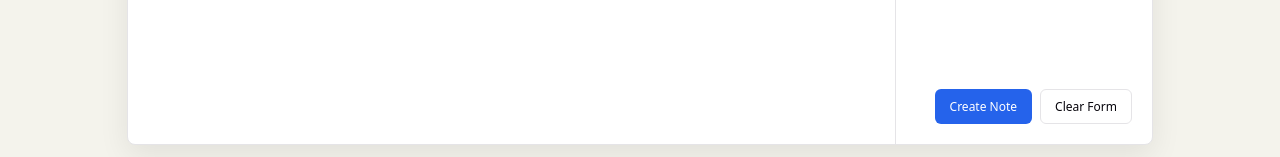
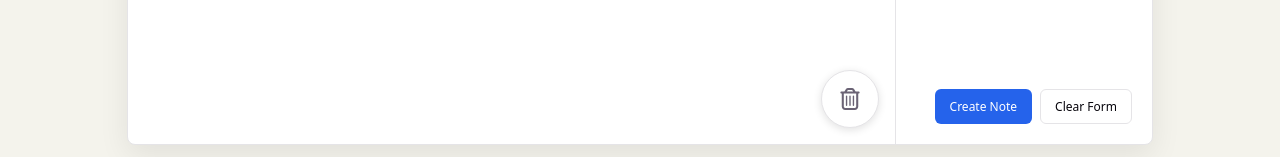
Before and after one commit to julianarana/stickynotes, a React (Vite) app: page / in a window 1280 px wide. Shown: the part 640-797 px from the top of the page. Built offline with nearby package versions, Linux system fonts and the light colour scheme.

Commit message:
Adds comments to the complex canvas, adds the functions in useCallbacks and comments to the functions so it is easier to follow

```diff
--- a/src/components/Notes/Canvas/Canvas.css
+++ b/src/components/Notes/Canvas/Canvas.css
@@ -4,3 +4,32 @@
   height: 100%;
   overflow: hidden;
 }
+
+.canvas-trash {
+  position: absolute;
+  right: 16px;
+  bottom: 16px;
+  z-index: 0;
+  width: 56px;
+  height: 56px;
+  border-radius: 50%;
+  display: flex;
+  align-items: center;
+  justify-content: center;
+  background: var(--bg);
+  border: 1px solid var(--border);
+  color: var(--text);
+  box-shadow: 0 2px 8px rgba(0, 0, 0, 0.12);
+  pointer-events: none;
+  transition:
+    background 0.15s,
+    color 0.15s,
+    transform 0.15s;
+}
+
+.canvas-trash--active {
+  background: #ef4444;
+  border-color: #ef4444;
+  color: #fff;
+  transform: scale(1.12);
+}
--- a/src/components/Notes/Canvas/Canvas.tsx
+++ b/src/components/Notes/Canvas/Canvas.tsx
@@ -1,5 +1,6 @@
-import { useRef } from "react";
+import { useCallback, useRef, useState } from "react";
 import type { PointerEvent } from "react";
+import { FaRegTrashCan } from "react-icons/fa6";
 import { MIN_STICKY_SIZE } from "../../../config/canvas";
 import type { Note } from "../../../types/note";
 import Sticky from "../Sticky";
@@ -13,6 +14,7 @@ interface CanvasProps {
   notes: Note[];
   onMoveNote: (id: string, x: number, y: number) => void;
   onResizeNote: (id: string, w: number, h: number) => void;
+  onRemoveNote: (id: string) => void;
 }
 
 interface DragState {
@@ -38,11 +40,46 @@ const resolveDragMode = (target: EventTarget | null): DragMode => {
   return corner ? { type: "resize", corner } : { type: "move" };
 };
 
-function Canvas({ notes, onMoveNote, onResizeNote }: CanvasProps) {
+function Canvas({
+  notes,
+  onMoveNote,
+  onResizeNote,
+  onRemoveNote,
+}: CanvasProps) {
   const canvasRef = useRef<HTMLDivElement>(null);
+  const trashRef = useRef<HTMLDivElement>(null);
   const dragRef = useRef<DragState | null>(null);
+  const overTrashRef = useRef(false);
+  const [isOverTrash, setIsOverTrash] = useState(false);
 
-  const handleDragStart = (e: PointerEvent<HTMLDivElement>, note: Note) => {
+  const setOverTrash = useCallback((over: boolean) => {
+    overTrashRef.current = over;
+    setIsOverTrash(over);
+  }, []);
+
+
+  // Calculates if the sticky being dragges is over the trash zone.
+  const isOverTrashZone = useCallback(
+    (rect: DOMRect, x: number, y: number, w: number, h: number) => {
+      const trash = trashRef.current;
+      if (!trash) return false;
+      const t = trash.getBoundingClientRect();
+      const tLeft = t.left - rect.left;
+      const tTop = t.top - rect.top;
+      return (
+        x < tLeft + t.width &&
+        x + w > tLeft &&
+        y < tTop + t.height &&
+        y + h > tTop
+      );
+    },
+    [],
+  );
+
+  // Callback for handling the drag start. Finds the mode of dragging (move or resizing)
+  // creates the reference for the note so that appluyMove can affect directly the Note.
+  const handleDragStart = useCallback(
+    (e: PointerEvent<HTMLDivElement>, note: Note) => {
       const canvas = canvasRef.current;
       if (!canvas) return;
       const rect = canvas.getBoundingClientRect();
@@ -57,26 +94,25 @@ function Canvas({ notes, onMoveNote, onResizeNote }: CanvasProps) {
         h: note.h,
       };
       e.currentTarget.setPointerCapture(e.pointerId);
-  };
+    },
+    [],
+  );
 
-  const applyMove = (
-    drag: DragState,
-    rect: DOMRect,
-    px: number,
-    py: number,
-  ) => {
+  // Updates the position of the sicky calculating the size of the sticky and the related position fo the mouse.
+  const applyMove = useCallback(
+    (drag: DragState, rect: DOMRect, px: number, py: number) => {
       const x = clamp(px - drag.offsetX, 0, rect.width - drag.w);
       const y = clamp(py - drag.offsetY, 0, rect.height - drag.h);
+      setOverTrash(isOverTrashZone(rect, x, y, drag.w, drag.h));
       onMoveNote(drag.id, Math.round(x), Math.round(y));
-  };
+    },
+    [isOverTrashZone, setOverTrash, onMoveNote],
+  );
 
-  const applyResize = (
-    drag: DragState,
-    corner: Corner,
-    rect: DOMRect,
-    px: number,
-    py: number,
-  ) => {
+  // This updates the size of the sticky being dragged. It calculates the new size based on the
+  //  corner being dragged and the position of the mouse.
+  const applyResize = useCallback(
+    (drag: DragState, corner: Corner, rect: DOMRect, px: number, py: number) => {
       const isNorth = corner[0] === "n";
       const isWest = corner[1] === "w";
       // The corner opposite the one being dragged stays fixed (the anchor).
@@ -99,12 +135,30 @@ function Canvas({ notes, onMoveNote, onResizeNote }: CanvasProps) {
 
       onResizeNote(drag.id, Math.round(w), Math.round(h));
       onMoveNote(drag.id, Math.round(x), Math.round(y));
-  };
+    },
+    [onResizeNote, onMoveNote],
+  );
 
-  const handleDragMove = (e: PointerEvent<HTMLDivElement>) => {
+    //Handler for the movement of the sticky. It calculates the position of the mouse
+  // calculates if is over the trash
+  // and decides whether is moving or resizing depending on the mode.
+  // This ends up calling the correct function to update the note's position or size.
+  const handleDragMove = useCallback(
+    (e: PointerEvent<HTMLDivElement>) => {
       const drag = dragRef.current;
       const canvas = canvasRef.current;
       if (!drag || !canvas) return;
+      // No button pressed means a pointer-up was missed while the pointer was
+      // off the sticky — abandon the drag so hovering back over it doesn't
+      // keep moving/resizing.
+      if (e.buttons === 0) {
+        if (e.currentTarget.hasPointerCapture(e.pointerId)) {
+          e.currentTarget.releasePointerCapture(e.pointerId);
+        }
+        dragRef.current = null;
+        setOverTrash(false);
+        return;
+      }
       const rect = canvas.getBoundingClientRect();
       const px = e.clientX - rect.left;
       const py = e.clientY - rect.top;
@@ -114,13 +168,26 @@ function Canvas({ notes, onMoveNote, onResizeNote }: CanvasProps) {
       } else {
         applyResize(drag, drag.mode.corner, rect, px, py);
       }
-  };
+    },
+    [applyMove, applyResize, setOverTrash],
+  );
 
-  const handleDragEnd = (e: PointerEvent<HTMLDivElement>) => {
-    if (!dragRef.current) return;
+
+  // Callback for handling the drag end. It checks if the sticky is over the trash zone and removes it if so.
+  // Finally clears the reference of the sticky.
+  const handleDragEnd = useCallback(
+    (e: PointerEvent<HTMLDivElement>) => {
+      const drag = dragRef.current;
+      if (!drag) return;
       e.currentTarget.releasePointerCapture(e.pointerId);
+      if (drag.mode.type === "move" && overTrashRef.current) {
+        onRemoveNote(drag.id);
+      }
       dragRef.current = null;
-  };
+      setOverTrash(false);
+    },
+    [onRemoveNote, setOverTrash],
+  );
 
   return (
     <div className="canvas" ref={canvasRef}>
@@ -133,6 +200,14 @@ function Canvas({ notes, onMoveNote, onResizeNote }: CanvasProps) {
           onDragEnd={handleDragEnd}
         />
       ))}
+      <div
+        ref={trashRef}
+        className={
+          isOverTrash ? "canvas-trash canvas-trash--active" : "canvas-trash"
+        }
+      >
+        <FaRegTrashCan size={22} />
+      </div>
     </div>
   );
 }
--- a/src/components/Notes/Notes.tsx
+++ b/src/components/Notes/Notes.tsx
@@ -8,11 +8,17 @@ function Notes() {
   const addNote = useNotesStore((state) => state.addNote);
   const moveNote = useNotesStore((state) => state.moveNote);
   const resizeNote = useNotesStore((state) => state.resizeNote);
+  const removeNote = useNotesStore((state) => state.removeNote);
 
   return (
     <Layout
       left={
-        <Canvas notes={notes} onMoveNote={moveNote} onResizeNote={resizeNote} />
+        <Canvas
+          notes={notes}
+          onMoveNote={moveNote}
+          onResizeNote={resizeNote}
+          onRemoveNote={removeNote}
+        />
       }
       right={<NoteCreator onCreate={addNote} />}
     />
--- a/src/components/Notes/Sticky/Sticky.css
+++ b/src/components/Notes/Sticky/Sticky.css
@@ -1,5 +1,6 @@
 .sticky {
   position: absolute;
+  z-index: 1;
   box-sizing: border-box;
   padding: 10px;
   background: #fef3c7;
```
Also changed, not shown: 1 other file (tests, documents, lock files or other folders). Lines whose indentation alone changed are shown as unchanged.
